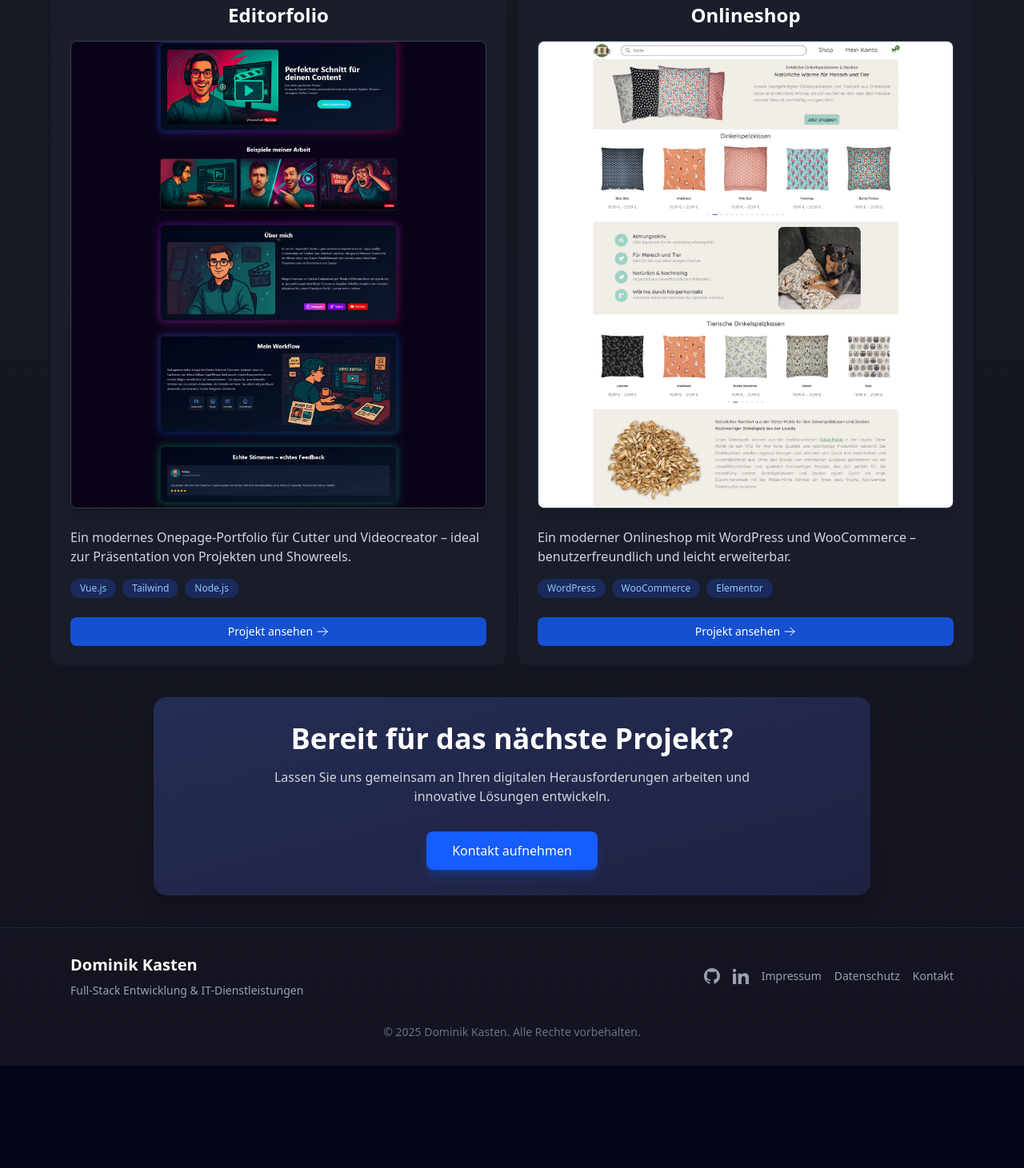
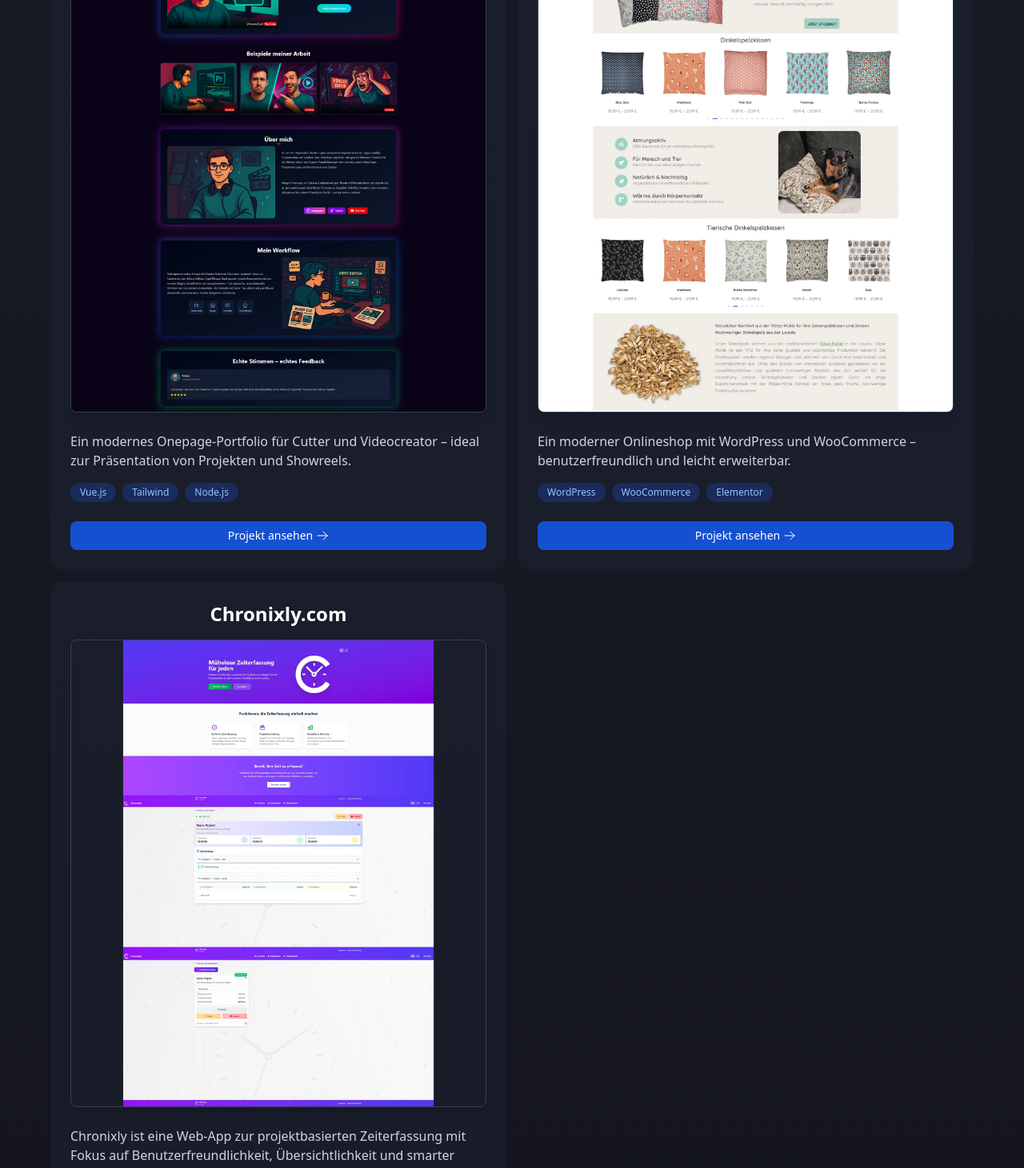
Before and after one commit to Nikstar17/portfolio, a Vue app: page / in a window 1280 px wide. Shown: the part 1330-2791 px from the top of the page at 80% size. Before the commit the page ends 2663 px from the top, so only its background shows below. Built offline with nearby package versions, Linux system fonts and the light colour scheme.

Commit message:
Implement multiple code changes to enhance functionality and improve performance

```diff
--- a/src/views/AboutMe.vue
+++ b/src/views/AboutMe.vue
@@ -1,7 +1,7 @@
 <template>
   <div class="relative min-h-screen">
     <!-- Hero Section mit verbessertem Layout -->
-    <section class="relative py-5 md:py-20">
+    <section class="relative py-4 md:py-20">
       <div class="absolute inset-0 z-0 opacity-10">
         <div class="h-full w-full"></div>
       </div>
@@ -52,7 +52,7 @@
     </section>
 
     <!-- Über mich Section mit Card Design -->
-    <section class="py-10">
+    <section class="py-4">
       <div class="container mx-auto max-w-6xl px-5">
         <div class="mb-4 flex items-center">
           <UserIcon class="mr-3 size-7 text-blue-500" />
@@ -86,7 +86,7 @@
     </section>
 
     <!-- Skills Section -->
-    <section class="py-10">
+    <section class="py-4">
       <div class="container mx-auto max-w-6xl px-6">
         <div class="mb-4 flex items-center">
           <LightBulbIcon class="mr-3 size-7 text-blue-500" />
@@ -146,7 +146,7 @@
     </section>
 
     <!-- Projekte Section -->
-    <section class="px-3 py-10">
+    <section class="px-3 py-4">
       <div class="container mx-auto max-w-6xl">
         <div class="mb-4 flex items-center">
           <FolderIcon class="mr-3 size-7 text-blue-500" />
@@ -192,7 +192,7 @@
               </div>
               <a href="/editorfolio" target="_blank">
                 <button
-                  class="mt-6 flex w-full items-center justify-center rounded-lg bg-blue-600/80 py-2 text-sm font-medium text-white transition-colors hover:bg-blue-700"
+                  class="mt-6 flex w-full cursor-pointer items-center justify-center rounded-lg bg-blue-600/80 py-2 text-sm font-medium text-white transition-colors hover:bg-blue-700"
                 >
                   Projekt ansehen
                   <ArrowRightIcon class="ml-1 size-4" /></button
@@ -209,7 +209,7 @@
             ></div>
 
             <div class="relative p-6">
-              <h3 class="mb-4 text-center text-2xl font-semibold text-white">Onlineshop</h3>
+              <h3 class="mb-4 text-center text-2xl font-semibold text-white">Dinkelspelz24.de</h3>
 
               <div class="overflow-hidden rounded-lg border border-gray-700 shadow-lg">
                 <img
@@ -239,7 +239,58 @@
 
               <a href="https://dinkelspelz24.de/" target="_blank" rel="noopener noreferrer">
                 <button
-                  class="mt-6 flex w-full items-center justify-center rounded-lg bg-blue-600/80 py-2 text-sm font-medium text-white transition-colors hover:bg-blue-700"
+                  class="mt-6 flex w-full cursor-pointer items-center justify-center rounded-lg bg-blue-600/80 py-2 text-sm font-medium text-white transition-colors hover:bg-blue-700"
+                >
+                  Projekt ansehen
+                  <ArrowRightIcon class="ml-1 size-4" />
+                </button>
+              </a>
+            </div>
+          </div>
+
+          <!-- Projekt Card 3 -->
+          <div
+            class="group relative overflow-hidden rounded-xl bg-gray-800/40 transition-all duration-300 hover:-translate-y-2 hover:shadow-xl hover:shadow-blue-900/20"
+          >
+            <div
+              class="absolute inset-0 bg-gradient-to-br from-blue-600/20 to-purple-600/20 opacity-0 transition-opacity group-hover:opacity-100"
+            ></div>
+
+            <div class="relative p-6">
+              <h3 class="mb-4 text-center text-2xl font-semibold text-white">Chronixly.com</h3>
+
+              <div class="overflow-hidden rounded-lg border border-gray-700 shadow-lg">
+                <img
+                  src="/src/assets/webp/chronixlyScreenshot.webp"
+                  alt="Projekt 2 Vorschau"
+                  class="h-full w-full object-cover transition-transform duration-700 group-hover:scale-105"
+                />
+              </div>
+
+              <div class="mt-6">
+                <p class="mb-4 text-gray-300">
+                  Chronixly ist eine Web-App zur projektbasierten Zeiterfassung mit Fokus auf
+                  Benutzerfreundlichkeit, Übersichtlichkeit und smarter Teamverwaltung.
+                </p>
+                <div class="flex flex-wrap gap-2">
+                  <span class="rounded-full bg-blue-900/50 px-3 py-1 text-xs text-blue-300"
+                    >Vue 3</span
+                  >
+                  <span class="rounded-full bg-blue-900/50 px-3 py-1 text-xs text-blue-300"
+                    >Flask</span
+                  >
+                  <span class="rounded-full bg-blue-900/50 px-3 py-1 text-xs text-blue-300"
+                    >PostgreSQL</span
+                  >
+                  <span class="rounded-full bg-blue-900/50 px-3 py-1 text-xs text-blue-300"
+                    >Tailwind CSS</span
+                  >
+                </div>
+              </div>
+
+              <a href="https://chronixly.com/" target="_blank" rel="noopener noreferrer">
+                <button
+                  class="mt-6 flex w-full cursor-pointer items-center justify-center rounded-lg bg-blue-600/80 py-2 text-sm font-medium text-white transition-colors hover:bg-blue-700"
                 >
                   Projekt ansehen
                   <ArrowRightIcon class="ml-1 size-4" />
```
Also changed, not shown: src/assets/webp/chronixlyScreenshot.webp (added), 1 other file (tests, documents, lock files or other folders).
